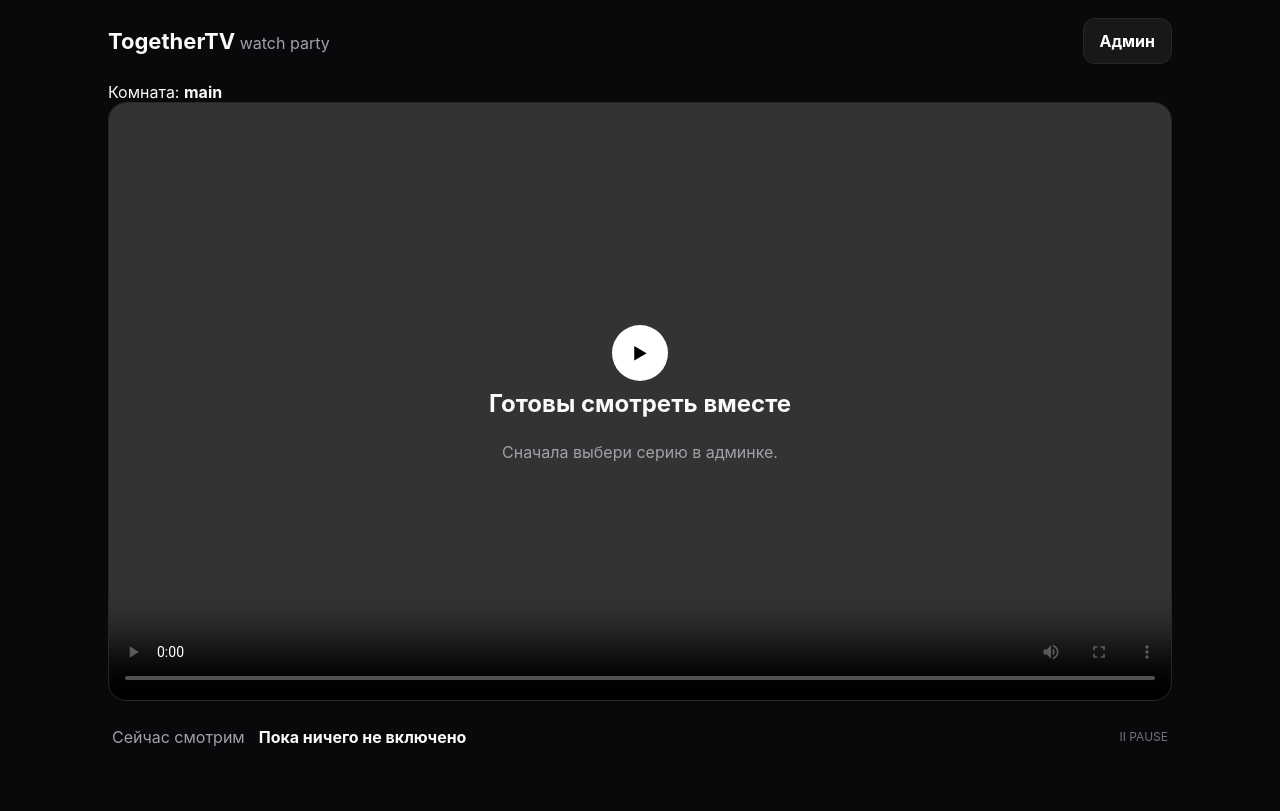
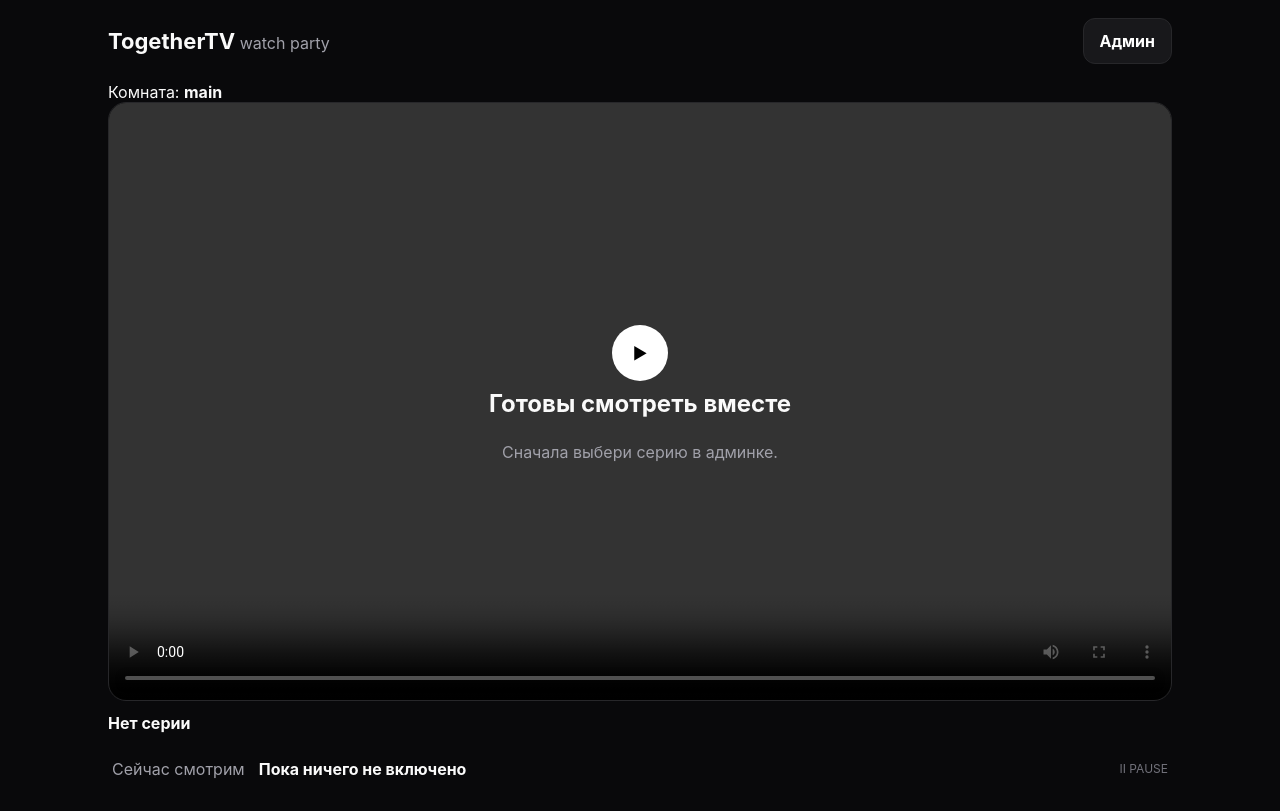
Before and after one commit to Startat6am/TogetherTV, a Next.js app: page / in a window 1280 px wide. Built offline with nearby package versions, Linux system fonts and the light colour scheme.

Commit message:
fix: add HLS playback and visible player loading status

```diff
--- a/app/page.tsx
+++ b/app/page.tsx
@@ -1,6 +1,7 @@
 "use client";
 
 import { useEffect, useRef, useState } from "react";
+import Hls from "hls.js";
 
 type State={url:string;playing:boolean;position:number;updatedAt:number;title:string};
 type Anime=Record<string,any>;
@@ -10,12 +11,13 @@ function unwrap(data:any):any{return data?.response??data?.data?.response??data?
 function animeName(a:any){const n=pick(a,["title","name","title_ru","russian"],"Без названия");return typeof n==="object"?pick(n,["ru","russian","english","original"],"Без названия"):n}
 
 export default function Home(){
- const[state,setState]=useState<State>(initial),[admin,setAdmin]=useState(false),[url,setUrl]=useState(""),[title,setTitle]=useState(""),[publicKey,setPublicKey]=useState(""),[privateKey,setPrivateKey]=useState(""),[keysAdded,setKeysAdded]=useState(false),[room,setRoom]=useState("main"),[query,setQuery]=useState(""),[results,setResults]=useState<Anime[]>([]),[selected,setSelected]=useState<Anime|null>(null),[apiBusy,setApiBusy]=useState(false),[apiError,setApiError]=useState(""),[notice,setNotice]=useState("");
+ const[state,setState]=useState<State>(initial),[admin,setAdmin]=useState(false),[url,setUrl]=useState(""),[title,setTitle]=useState(""),[publicKey,setPublicKey]=useState(""),[privateKey,setPrivateKey]=useState(""),[keysAdded,setKeysAdded]=useState(false),[room,setRoom]=useState("main"),[query,setQuery]=useState(""),[results,setResults]=useState<Anime[]>([]),[selected,setSelected]=useState<Anime|null>(null),[apiBusy,setApiBusy]=useState(false),[apiError,setApiError]=useState(""),[notice,setNotice]=useState(""),[playerStatus,setPlayerStatus]=useState("Нет серии"),[playerError,setPlayerError]=useState("");
  const video=useRef<HTMLVideoElement>(null);
  useEffect(()=>{setRoom(location.hash.slice(1)||"main")},[]);
  useEffect(()=>{try{setPublicKey(sessionStorage.getItem("yummy_public")||"");setPrivateKey(sessionStorage.getItem("yummy_private")||"");setKeysAdded(sessionStorage.getItem("yummy_keys_ok")==="1")}catch{}},[]);
  useEffect(()=>{const load=async()=>{try{const r=await fetch("/api/state?room="+encodeURIComponent(room),{cache:"no-store"});if(r.ok){const x=await r.json();if(x.state)setState(x.state)}}catch{}};load();const id=setInterval(load,700);return()=>clearInterval(id)},[room]);
  useEffect(()=>{const v=video.current;if(!v||!state.url)return;const p=state.playing?state.position+(Date.now()-state.updatedAt)/1000:state.position;if(Math.abs(v.currentTime-p)>0.8)v.currentTime=Math.max(0,p);if(state.playing)v.play().catch(()=>{}) ;else v.pause()},[state]);
+ useEffect(()=>{const v=video.current;if(!v||!state.url)return;let hls:Hls|null=null;setPlayerError("");setPlayerStatus("Загружаю серию…");const onLoaded=()=>setPlayerStatus("Серия загружена ✓");const onWaiting=()=>setPlayerStatus("Буферизация…");const onPlaying=()=>setPlayerStatus("▶ Воспроизводится");const onError=()=>setPlayerError("Плеер не смог загрузить поток");v.addEventListener("loadeddata",onLoaded);v.addEventListener("waiting",onWaiting);v.addEventListener("playing",onPlaying);v.addEventListener("error",onError);if(/\.m3u8/i.test(state.url)&&Hls.isSupported()){hls=new Hls();hls.loadSource(state.url);hls.attachMedia(v);hls.on(Hls.Events.ERROR,(_,d)=>{if(d.fatal)setPlayerError("Ошибка HLS: поток недоступен или заблокирован")})}else{v.src=state.url;v.load()}return()=>{v.removeEventListener("loadeddata",onLoaded);v.removeEventListener("waiting",onWaiting);v.removeEventListener("playing",onPlaying);v.removeEventListener("error",onError);hls?.destroy();}},[state.url]);
  const publish=async(patch:Partial<State>)=>{const next={...state,...patch,updatedAt:Date.now()};setState(next);await fetch("/api/state?room="+encodeURIComponent(room),{method:"POST",headers:{"content-type":"application/json"},body:JSON.stringify(next)}).catch(()=>{})};
  const pos=()=>video.current?.currentTime||state.position;
  const saveKeys=async()=>{setApiBusy(true);setApiError("");try{const r=await fetch("/api/yummy",{method:"POST",headers:{"content-type":"application/json"},body:JSON.stringify({action:"search",query:"Киберпанк",token:publicKey,privateToken:privateKey})});const x=await r.json();if(!r.ok)throw new Error(x.error||"Ключи не прошли проверку");sessionStorage.setItem("yummy_public",publicKey);sessionStorage.setItem("yummy_private",privateKey);sessionStorage.setItem("yummy_keys_ok","1");setKeysAdded(true)}catch(e){setApiError(e instanceof Error?e.message:"Не удалось проверить ключ")}finally{setApiBusy(false)}};
@@ -23,13 +25,13 @@ export default function Home(){
  const searchAnime=async()=>{setApiBusy(true);setApiError("");setResults([]);setSelected(null);try{const r=await fetch("/api/yummy",{method:"POST",headers:{"content-type":"application/json"},body:JSON.stringify({action:"search",query,token:publicKey,privateToken:privateKey})});const x=await r.json();if(!r.ok)throw new Error(x.error||"Ошибка API");const root=unwrap(x.data);const list=Array.isArray(root)?root:(Array.isArray(root?.items)?root.items:(Array.isArray(root?.results)?root.results:[]));setResults(list);if(!list.length)setApiError("Ничего не найдено")}catch(e){setApiError(e instanceof Error?e.message:"Ошибка поиска")}finally{setApiBusy(false)}};
  const loadAnime=async(anime:Anime)=>{setApiBusy(true);setApiError("");setSelected(anime);try{const id=pick(anime,["id","anime_id","animeId"]);const alias=pick(anime,["anime_url","url","alias","slug"]);const r=await fetch("/api/yummy",{method:"POST",headers:{"content-type":"application/json"},body:JSON.stringify({action:"anime",id:id??alias,token:publicKey,privateToken:privateKey})});const x=await r.json();if(!r.ok)throw new Error(x.error||"Ошибка API");setSelected(unwrap(x.data))}catch(e){setApiError(e instanceof Error?e.message:"Ошибка загрузки тайтла")}finally{setApiBusy(false)}};
  const chooseVideo=async(source:Anime)=>{setApiBusy(true);setApiError("");try{const media=pick(source,["url","src","file","stream_url","video_url"]);if(typeof media==="string"&&/^https?:\/\/(.+\.(mp4|m3u8)(\?.*)?$)/i.test(media)){setUrl(media);setTitle(`${animeName(selected)} — серия ${pick(source,["number","episode"],"")}`.trim());setNotice("Серия добавлена. Теперь нажми «Установить».");return}const iframe=pick(source,["iframe_url","iframeUrl"]);if(typeof iframe!=="string")throw new Error("Источник не содержит видео");const r=await fetch("/api/yummy",{method:"POST",headers:{"content-type":"application/json"},body:JSON.stringify({action:"resolve",iframe,token:publicKey,privateToken:privateKey})});const x=await r.json();if(!r.ok)throw new Error(x.error||"Не удалось получить поток");const first=x.sources?.find((s:any)=>/m3u8|mp4/i.test(s.url))||x.sources?.[0];if(!first?.url)throw new Error("Прямой поток не найден");setUrl(first.url);setTitle(`${animeName(selected)} — серия ${pick(source,["number","episode"],"")}`.trim());setNotice(`Найден поток ${first.quality||""}. Теперь нажми «Установить».`)}catch(e){setApiError(e instanceof Error?e.message:"Не удалось получить видео")}finally{setApiBusy(false)}};
- const install=async()=>{if(!url)return;await publish({url,title:title||"TogetherTV",playing:false,position:0});setNotice("Серия установлена. Нажми «Play для всех» или кнопку ▶ на плеере.")};
+ const install=async()=>{if(!url)return;setPlayerError("");setPlayerStatus("Готовлю серию…");await publish({url,title:title||"TogetherTV",playing:false,position:0});setNotice("Серия установлена. Плеер должен показать «Загружаю серию…». Дождись «Серия загружена ✓», затем запускай.");};
  const playAll=async()=>{const p=pos();await publish({playing:true,position:p});const v=video.current;if(v){v.currentTime=p;try{await v.play()}catch{setNotice("На этом телефоне браузер заблокировал автозапуск. Нажми ▶ на самом плеере один раз.")}}};
  const pauseAll=async()=>{await publish({playing:false,position:pos()});video.current?.pause()};
  const videos=Array.isArray(selected?.videos)?selected.videos:Array.isArray(selected?.response?.videos)?selected.response.videos:Array.isArray(selected?.data?.videos)?selected.data.videos:[];
 
  return <main><header><div><b className="logo">TogetherTV</b><span className="muted"> watch party</span></div><button className="ghost" onClick={()=>setAdmin(!admin)}>{admin?"Закрыть админку":"Админ"}</button></header><div className="room">Комната: <b>{room}</b></div>
- <section className="hero"><div className="player"><video ref={video} controls playsInline src={state.url||undefined}/>{!state.url&&<div className="empty"><div className="play">▶</div><h1>Готовы смотреть вместе</h1><p>Сначала выбери серию в админке.</p></div>}</div><div className="now"><span>Сейчас смотрим</span><strong>{state.title}</strong><i className={state.playing?"live":""}>{state.playing?"● PLAY":"Ⅱ PAUSE"}</i></div></section>
+ <section className="hero"><div className="player"><video ref={video} controls playsInline/>{!state.url&&<div className="empty"><div className="play">▶</div><h1>Готовы смотреть вместе</h1><p>Сначала выбери серию в админке.</p></div>}</div><div className="playerStatus"><b>{playerStatus}</b>{playerError&&<span className="error">{playerError}</span>}</div><div className="now"><span>Сейчас смотрим</span><strong>{state.title}</strong><i className={state.playing?"live":""}>{state.playing?"● PLAY":"Ⅱ PAUSE"}</i></div></section>
  {admin&&<aside className="admin"><h2>Панель администратора</h2>
  {!keysAdded?<div className="keysBox"><h3>🔐 Ключи YummyAnime</h3><p className="hint">Public и Private ключи используются только в этом браузере.</p><label>Public key <small>X-Application</small><input type="password" value={publicKey} onChange={e=>setPublicKey(e.target.value)} placeholder="Public key"/></label><label>Private key<input type="password" value={privateKey} onChange={e=>setPrivateKey(e.target.value)} placeholder="Private key"/></label><button className="primaryWide" onClick={saveKeys} disabled={apiBusy||!publicKey.trim()}>{apiBusy?"Проверяю...":"Добавить ключи"}</button>{apiError&&<p className="error">{apiError}</p>}</div>:<div className="keysAdded"><span>✓ Ключи YummyAnime добавлены</span><button className="mini" onClick={clearKeys}>Изменить</button></div>}
  <div className="yummy"><h3>🔎 Поиск аниме</h3><div className="searchRow"><input value={query} onChange={e=>setQuery(e.target.value)} onKeyDown={e=>e.key==="Enter"&&searchAnime()} placeholder="Например: Киберпанк"/><button onClick={searchAnime} disabled={apiBusy||!keysAdded||!query.trim()}>{apiBusy?"...":"Найти"}</button></div>{apiError&&keysAdded&&<p className="error">{apiError}</p>}{notice&&<p className="hint">{notice}</p>}
```
